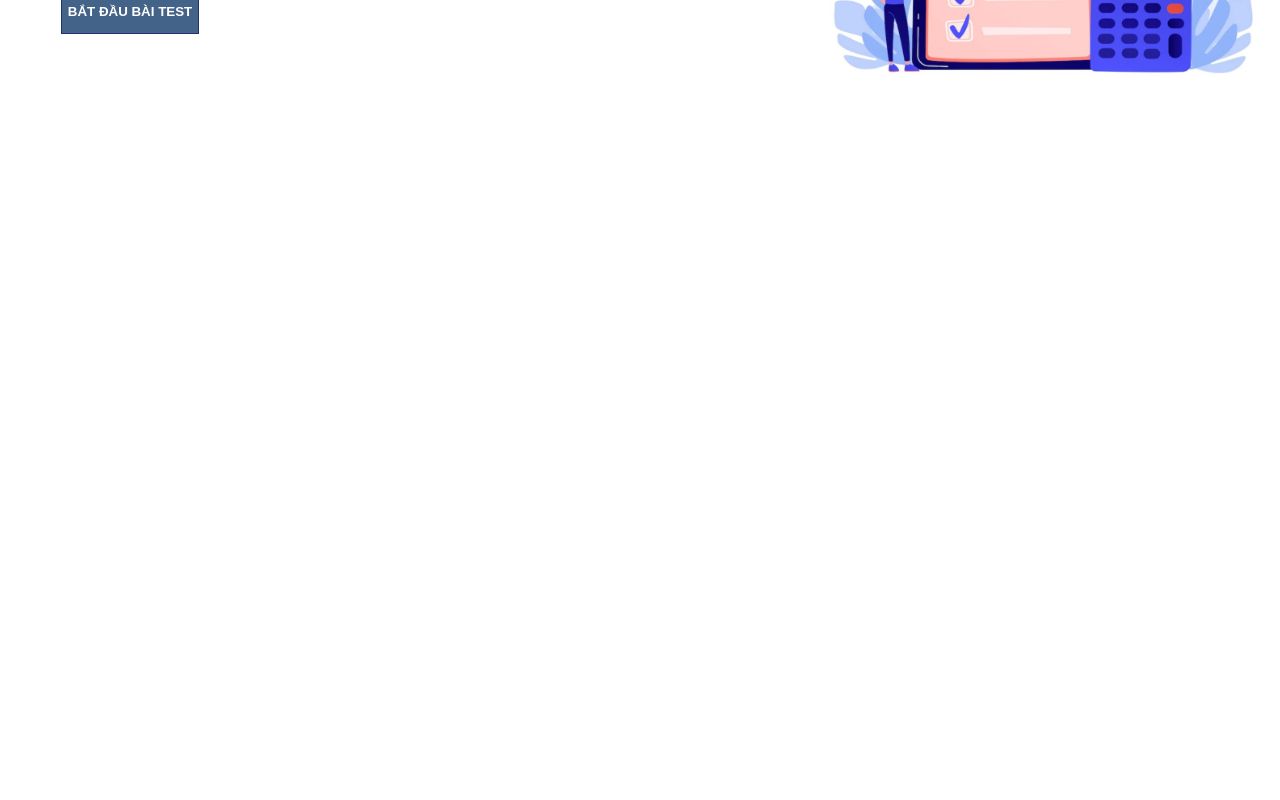
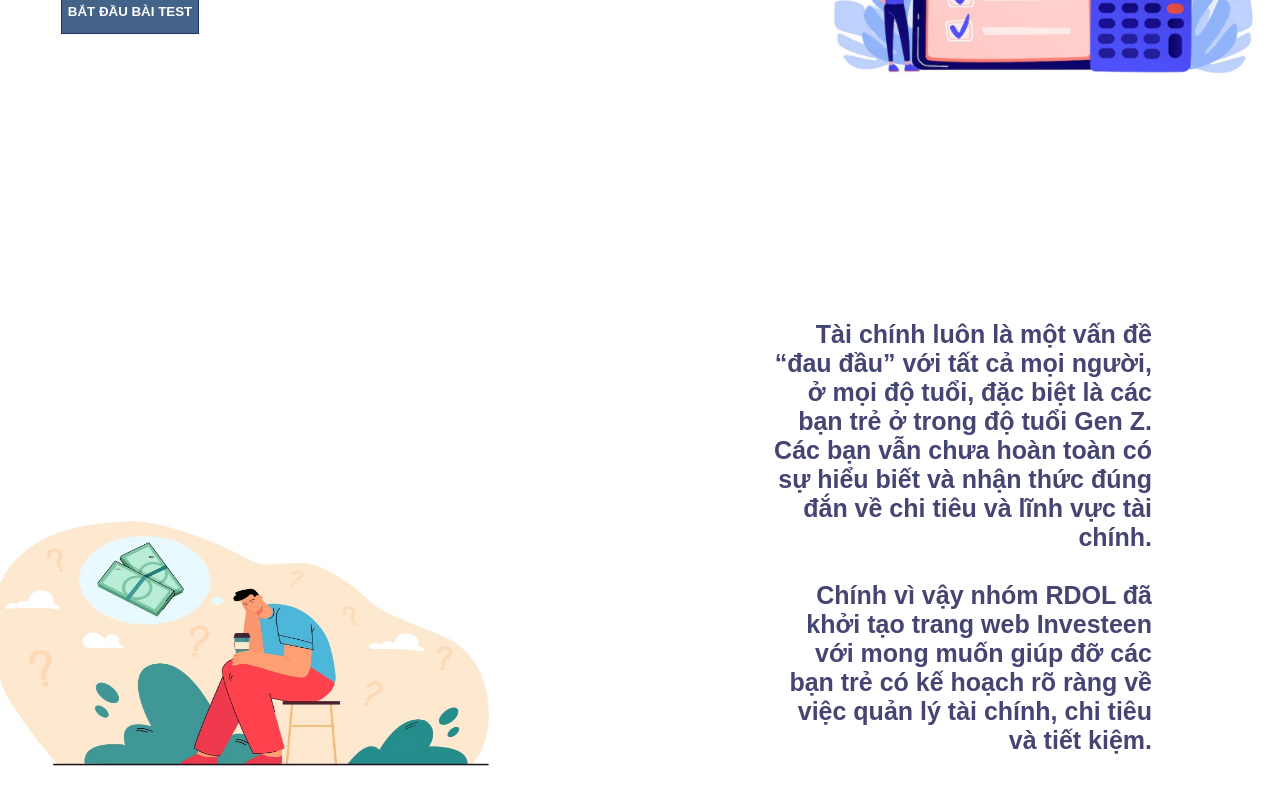
Before and after one commit to TanPuc/Investeen, a React (Create React App) app in the folder investeen/: page / in a window 1280 px wide. Shown: the part 457-1257 px from the top of the page. Before the commit the page ends 800 px from the top, so only its background shows below. Built offline with nearby package versions, Linux system fonts and the light colour scheme.

Commit message:
home-page changes
add text and 2nd pic

```diff
--- a/investeen/src/App.css
+++ b/investeen/src/App.css
@@ -106,7 +106,7 @@
   height: 57px;
 }
 
-.first-section {
+.headline {
   font-family: Georgia, 'Times New Roman', Times, serif;
   font-size: 75px;
   color: #444573;
@@ -116,7 +116,7 @@
   margin-top: 7%;
 }
 
-.second-section {
+.description {
   font-family: Arial, Helvetica, sans-serif;
   font-size: 25px;
   color: #444573;
@@ -147,5 +147,22 @@
   margin-right: -800px;
   width: 500px;
   height: 320px;
+}
 
+.reality {
+  text-align: right;
+  font-family: Arial, Helvetica, sans-serif;
+  color: #444573;
+  font-weight: bold;
+  font-size: 25px;
+  margin-top: 17%;
+  margin-left: 60%;
+  margin-right: 10%;
 }
+
+.home-page-pic2 {
+  margin-top: -500px;
+  margin-left: -800px;
+  width: 500px;
+  height: 320px;
+}
--- a/investeen/src/App.js
+++ b/investeen/src/App.js
@@ -15,9 +15,8 @@ function App() {
       </div>
 
       <div className='home-first-section'>
-      <h1 className='first-section'>Investeen</h1>
-      <h2 className='second-section'>Hiểu được rõ hơn về xu hướng chi tiêu của bản thân. Lên kế hoạch tiết kiệm cho những mục tiêu tương lai & Xây dựng nền tảng về kiến thức tài chính.</h2>
-
+      <h1 className='headline'>Investeen</h1>
+      <h2 className='description'>Hiểu được rõ hơn về xu hướng chi tiêu của bản thân. Lên kế hoạch tiết kiệm cho những mục tiêu tương lai & Xây dựng nền tảng về kiến thức tài chính.</h2>
       </div>
 
       <div className= 'test-button-ct'>
@@ -29,9 +28,17 @@ function App() {
       <div className='home-page-pic'>
       <img className='home-page-pic1' src={require('./Assets/homepagepic1.jpg')}></img>
       </div>
-      {/* <div className= 'home-page-pic1'>
-      <img className='User' src={require('./Assets/homepagepic1.jpg')}></img>
-      </div> */}
+
+      <div className='home-second-section'>
+        <p className='reality'>
+        Tài chính luôn là một vấn đề “đau đầu” với tất cả mọi người, ở mọi độ tuổi, đặc biệt là các bạn trẻ ở trong độ tuổi Gen Z. Các bạn vẫn chưa hoàn toàn có sự hiểu biết và nhận thức đúng đắn về chi tiêu và lĩnh vực tài chính.
+        <br></br>
+        <br></br>
+        Chính vì vậy nhóm RDOL đã khởi tạo trang web Investeen với mong muốn giúp đỡ các bạn trẻ có kế hoạch rõ ràng về việc quản lý tài chính, chi tiêu và tiết kiệm.
+        </p>
+        <img className='home-page-pic2' src={require('./Assets/homepagepic2.jpg')}></img>
+      </div>
+
       {/* <header className="App-header">
         <img src={logo} className="App-logo" alt="logo" />
         <p>
```
Also changed, not shown: investeen/src/Assets/homepagepic2.jpg (added).
